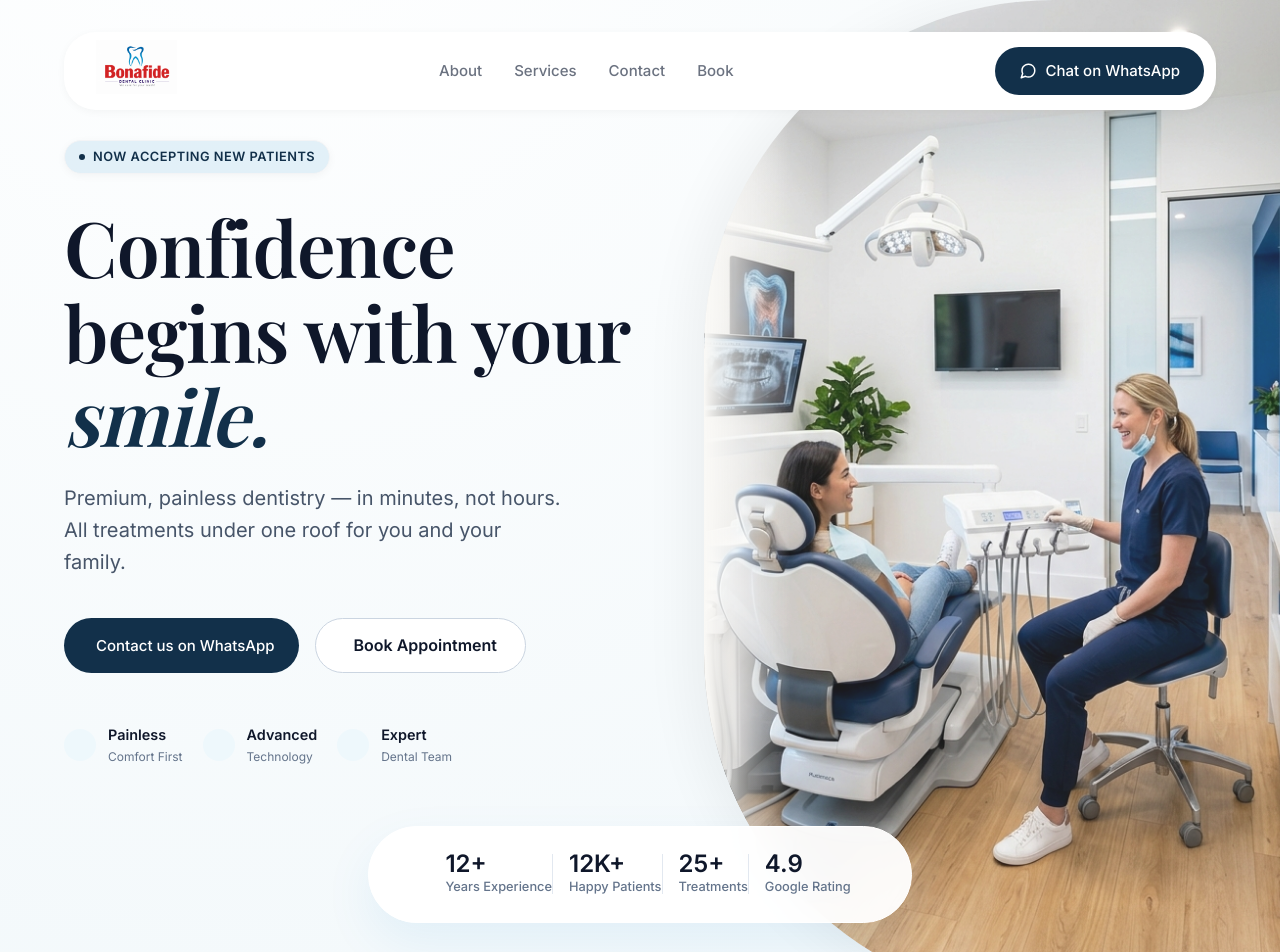
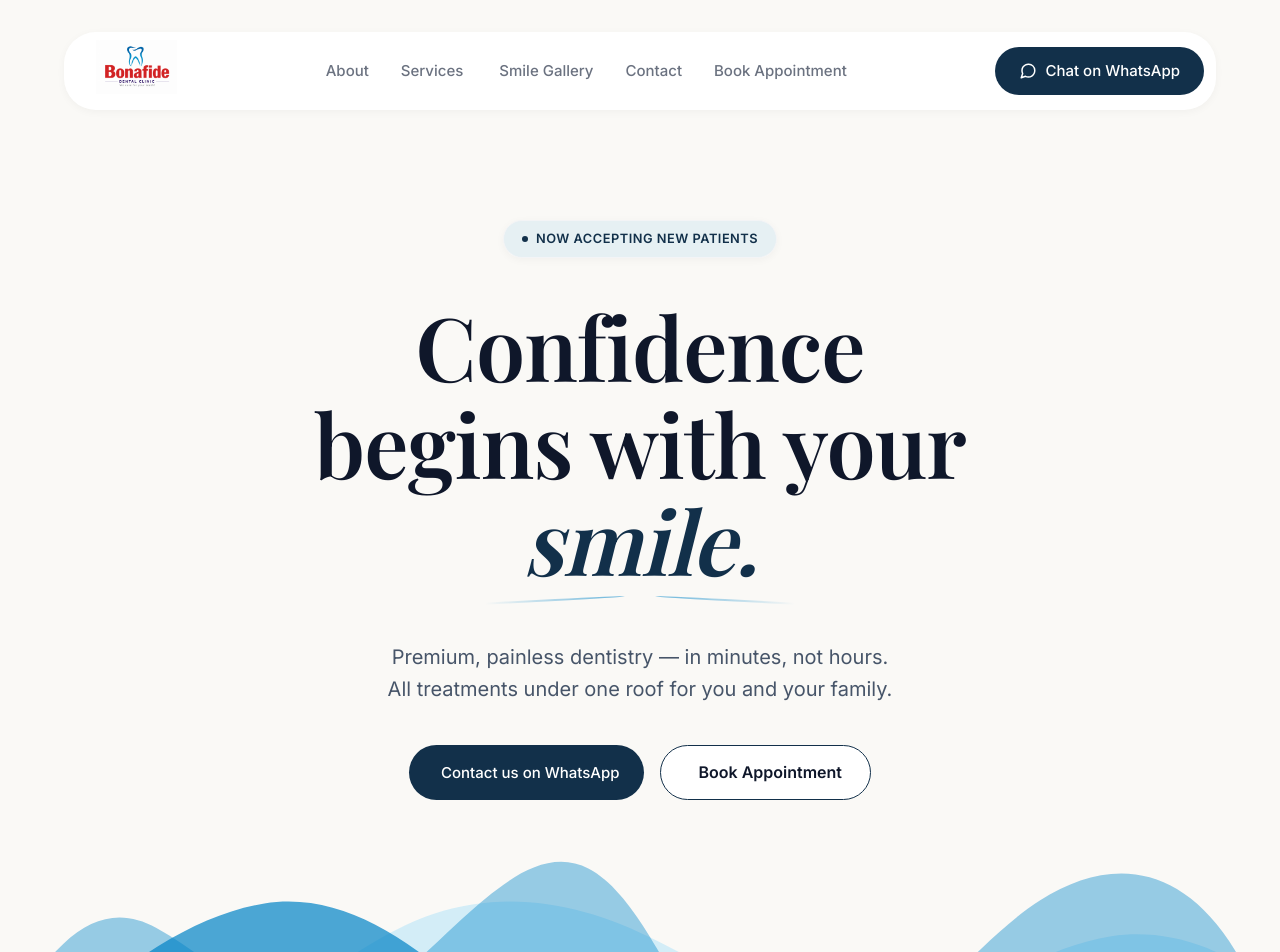
Before and after one commit to AhanaKulkarni/Bonafide-Dental, a React (Vite) app: page / in a window 1280 px wide. Shown: the top 952 px of the page. Built offline with nearby package versions, Linux system fonts and the light colour scheme; a web font is replaced by a local one.

Commit message:
Completely overhaul Hero to the text-only centered design with bottom waves and tooth decoration

```diff
--- a/src/components/Header.jsx
+++ b/src/components/Header.jsx
@@ -24,9 +24,10 @@
 
         <nav className="nav-links">
           <a href="#about">About</a>
-          <a href="#services">Services</a>
+          <a href="#services">Services <i className="fa-solid fa-chevron-down" style={{fontSize: '0.7rem', marginLeft: '4px'}}></i></a>
+          <a href="#gallery">Smile Gallery</a>
           <a href="#contact">Contact</a>
-          <a href="#book">Book</a>
+          <a href="#book">Book Appointment</a>
         </nav>
 
         <a href="https://wa.me/918097140166" target="_blank" rel="noopener noreferrer" className="btn btn-primary">
--- a/src/components/Hero.css
+++ b/src/components/Hero.css
@@ -1,32 +1,24 @@
 .hero {
   position: relative;
-  background: radial-gradient(circle at 20% -20%, #ffffff 0%, #f0f7fa 100%);
-  padding-top: 140px;
-  padding-bottom: 80px;
-  min-height: 95vh;
+  background-color: #faf9f6; /* light beige background */
+  padding-top: 220px;
+  padding-bottom: 240px;
+  min-height: 90vh;
   display: flex;
   flex-direction: column;
+  align-items: center;
+  justify-content: center;
+  text-align: center;
   overflow: hidden;
 }
 
-.hero-grid {
-  display: flex;
-  align-items: center;
-  justify-content: flex-start; /* Align left */
-  flex-grow: 1;
+.hero-content {
   position: relative;
   z-index: 2;
-  min-height: 60vh;
-  width: 100%;
-}
-
-.hero-content {
-  width: 100%;
-  max-width: 55%; /* Prevent overlap with the 45% image */
-  padding-right: 40px;
-  text-align: left;
-  z-index: 2;
-  padding-bottom: 60px;
+  display: flex;
+  flex-direction: column;
+  align-items: center;
+  max-width: 800px;
 }
 
 /* Badge */
@@ -34,19 +26,17 @@
   display: inline-flex;
   align-items: center;
   gap: 8px;
-  background: rgba(2, 132, 199, 0.1);
+  background: rgba(2, 132, 199, 0.08);
   color: var(--color-primary);
-  padding: 6px 14px;
+  padding: 8px 18px;
   border-radius: 20px;
   font-size: 0.8rem;
   font-weight: 600;
   letter-spacing: 0.5px;
-  margin-bottom: 30px;
+  margin-bottom: 40px;
 }
-
 .hero .badge-dot {
-  width: 6px;
-  height: 6px;
+  width: 6px; height: 6px;
   background-color: var(--color-primary);
   border-radius: 50%;
 }
@@ -54,24 +44,52 @@
 /* Typography */
 .hero-title {
   font-family: 'Playfair Display', serif;
-  font-size: 4.8rem;
+  font-size: 5.5rem;
   font-weight: 700;
   line-height: 1.1;
   color: #0f172a;
-  margin-bottom: 24px;
+  margin-bottom: 10px;
   letter-spacing: -1px;
 }
 
-.hero-title em {
+.hero-smile {
   font-style: italic;
   color: var(--color-primary);
+}
+
+.hero-deco {
+  display: flex;
+  align-items: center;
+  justify-content: center;
+  gap: 15px;
+  margin-bottom: 40px;
+  width: 100%;
+}
+.deco-line {
+  height: 2px;
+  width: 140px;
+}
+.deco-line-left {
+  background: linear-gradient(90deg, transparent, rgba(2, 132, 199, 0.6));
+  border-radius: 0 50% 50% 0;
+  transform: rotate(-3deg);
+}
+.deco-line-right {
+  background: linear-gradient(270deg, transparent, rgba(2, 132, 199, 0.6));
+  border-radius: 50% 0 0 50%;
+  transform: rotate(3deg);
+}
+.deco-icon {
+  color: var(--color-primary);
+  font-size: 1.2rem;
+  opacity: 0.9;
 }
 
 .hero-subtitle {
   font-size: 1.25rem;
   color: #475569;
   margin-bottom: 40px;
-  max-width: 500px;
+  max-width: 600px;
   line-height: 1.6;
 }
 
@@ -79,10 +97,11 @@
 .hero-buttons {
   display: flex;
   gap: 16px;
+  justify-content: center;
   margin-bottom: 50px;
 }
 
-.btn-outline-dark {
+.btn-outline-primary {
   display: inline-flex;
   align-items: center;
   justify-content: center;
@@ -95,204 +114,34 @@
   transition: all 0.3s ease;
   background: white;
   color: #0f172a;
-  border: 1px solid #cbd5e1;
+  border: 1px solid var(--color-primary);
+}
+.btn-outline-primary:hover {
+  background: rgba(2, 132, 199, 0.05);
 }
 
-.btn-outline-dark:hover {
-  background: #f1f5f9;
-  border-color: #94a3b8;
-}
-
-/* Features list */
-.hero-features {
-  display: flex;
-  gap: 20px;
-  align-items: center;
-}
-
-.feature-item {
-  display: flex;
-  align-items: center;
-  gap: 12px;
-}
-
-.feature-icon {
-  width: 36px;
-  height: 36px;
-  border-radius: 50%;
-  background: rgba(2, 132, 199, 0.1);
-  color: var(--color-primary);
-  display: flex;
-  align-items: center;
-  justify-content: center;
-  font-size: 0.9rem;
-}
-
-.feature-text {
-  display: flex;
-  flex-direction: column;
-}
-
-.feature-text strong {
-  font-size: 0.9rem;
-  color: #0f172a;
-  font-weight: 600;
-}
-
-.feature-text span {
-  font-size: 0.75rem;
-  color: #64748b;
-}
-
-/* Right side Image */
-.hero-image-container {
+/* Waves */
+.hero-waves {
   position: absolute;
-  right: 0;
-  top: 0;
-  width: 45vw; /* Take exactly 45% of the screen width */
-  height: 100%;
-  z-index: 1;
-  pointer-events: none;
-}
-
-.hero-img {
-  width: 100%;
-  height: 100%;
-  object-fit: cover;
-  object-position: center;
-  border-radius: 350px 0 0 350px;
-  box-shadow: -15px 0 50px rgba(0, 0, 0, 0.05);
-}
-
-.hero-image-overlay {
-  position: absolute;
-  top: 0;
+  bottom: -1px;
   left: 0;
   width: 100%;
-  height: 100%;
-  border-radius: 350px 0 0 350px;
-  background: linear-gradient(90deg, rgba(250,249,246,1) 0%, rgba(250,249,246,0) 15%),
-              linear-gradient(rgba(255,255,255,0.1), rgba(255,255,255,0.1));
+  overflow: hidden;
+  line-height: 0;
+  transform: rotate(180deg);
+  z-index: 1;
 }
-
-/* Stats Bar */
-.hero-stats-wrapper {
+.hero-waves svg {
   position: relative;
-  z-index: 3;
-  margin-top: 0px;
-  display: flex;
-  justify-content: center;
-}
-
-.hero-stats {
-  background: rgba(255, 255, 255, 0.95);
-  backdrop-filter: blur(20px);
-  border: 1px solid rgba(255, 255, 255, 1);
-  box-shadow: 0 20px 50px rgba(2, 132, 199, 0.08);
-  border-radius: 100px;
-  display: flex;
-  align-items: center;
-  justify-content: space-between;
-  padding: 24px 60px;
-  width: 100%;
-  max-width: 1000px;
-}
-
-.stat-card {
-  display: flex;
-  align-items: center;
-  gap: 16px;
-}
-
-.stat-icon {
-  font-size: 1.5rem;
-  color: var(--color-primary);
-}
-
-.stat-text {
-  display: flex;
-  flex-direction: column;
-}
-
-.stat-text strong {
-  font-size: 1.5rem;
-  color: #0f172a;
-  line-height: 1.1;
-  font-weight: 700;
-}
-
-.stat-text span {
-  font-size: 0.8rem;
-  color: #64748b;
-  font-weight: 500;
-}
-
-.stat-divider {
-  width: 1px;
-  height: 40px;
-  background: #e2e8f0;
+  display: block;
+  width: calc(100% + 1.3px);
+  height: 250px;
 }
 
 /* Responsive */
-@media (max-width: 1200px) {
-  .hero-title {
-    font-size: 4rem;
-  }
+@media (max-width: 768px) {
+  .hero-title { font-size: 3.5rem; }
+  .deco-line { width: 60px; }
+  .hero-buttons { flex-direction: column; width: 100%; max-width: 300px; }
+  .hero-waves svg { height: 120px; }
 }
-
-@media (max-width: 992px) {
-  .hero-grid {
-    flex-direction: column;
-    text-align: center;
-  }
-
-  .hero-content {
-    text-align: center;
-    padding-bottom: 20px;
-  }
-
-  .hero-subtitle {
-    margin: 0 auto 40px;
-  }
-
-  .hero-buttons {
-    justify-content: center;
-  }
-
-  .hero-features {
-    justify-content: center;
-    flex-wrap: wrap;
-  }
-
-  .hero-image-container {
-    position: relative;
-    right: 0;
-    top: 0;
-    transform: none;
-    width: 100%;
-    height: 400px;
-    margin-bottom: 40px;
-  }
-
-  .hero-img, .hero-image-overlay {
-    border-radius: 20px;
-  }
-
-  .hero-stats {
-    flex-wrap: wrap;
-    border-radius: 20px;
-    padding: 30px;
-    gap: 30px;
-    justify-content: center;
-  }
-
-  .stat-divider {
-    display: none;
-  }
-}
-
-@media (max-width: 768px) {
-  .hero-title {
-    font-size: 3rem;
-  }
-}
--- a/src/components/Hero.jsx
+++ b/src/components/Hero.jsx
@@ -1,18 +1,10 @@
 import React from 'react';
 import './Hero.css';
-import heroBg from '../assets/hero_bg.jpg';
 
 const Hero = () => {
   return (
     <section className="hero" id="home">
-      {/* Background Image Container spanning to right edge */}
-      <div className="hero-image-container">
-        <img src={heroBg} alt="Bonafide Dental Clinic" className="hero-img" />
-        <div className="hero-image-overlay"></div>
-      </div>
-
-      <div className="hero-grid container">
-        <div className="hero-content">
+      <div className="hero-content container">
         <div className="badge">
           <span className="badge-dot"></span>
           NOW ACCEPTING NEW PATIENTS
@@ -20,8 +12,13 @@
 
         <h1 className="hero-title">
           Confidence<br />
-            begins with your <em>smile.</em>
+          begins with your <span className="hero-smile">smile.</span>
         </h1>
+        <div className="hero-deco">
+          <div className="deco-line deco-line-left"></div>
+          <i className="fa-solid fa-tooth deco-icon"></i>
+          <div className="deco-line deco-line-right"></div>
+        </div>
 
         <p className="hero-subtitle">
           Premium, painless dentistry — in minutes, not hours.<br />
@@ -32,71 +29,19 @@
           <a href="https://wa.me/918097140166?text=Hi%20Bonafide%20Dental,%20I'd%20like%20to%20book%20a%20consultation." target="_blank" rel="noopener noreferrer" className="btn btn-primary">
             <i className="fa-brands fa-whatsapp"></i> Contact us on WhatsApp
           </a>
-            <a href="#book" className="btn btn-outline-dark">
+          <a href="#book" className="btn btn-outline-primary">
             <i className="fa-regular fa-calendar"></i> Book Appointment
           </a>
         </div>
-
-          <div className="hero-features">
-            <div className="feature-item">
-              <div className="feature-icon"><i className="fa-solid fa-shield-halved"></i></div>
-              <div className="feature-text">
-                <strong>Painless</strong>
-                <span>Comfort First</span>
-              </div>
-            </div>
-            <div className="feature-item">
-              <div className="feature-icon"><i className="fa-solid fa-wand-magic-sparkles"></i></div>
-              <div className="feature-text">
-                <strong>Advanced</strong>
-                <span>Technology</span>
-              </div>
-            </div>
-            <div className="feature-item">
-              <div className="feature-icon"><i className="fa-solid fa-user-doctor"></i></div>
-              <div className="feature-text">
-                <strong>Expert</strong>
-                <span>Dental Team</span>
-              </div>
-            </div>
-          </div>
-        </div>
       </div>
 
-      <div className="hero-stats-wrapper container">
-        <div className="hero-stats">
-          <div className="stat-card">
-            <i className="fa-solid fa-calendar-check stat-icon"></i>
-            <div className="stat-text">
-              <strong>12+</strong>
-              <span>Years Experience</span>
-            </div>
-          </div>
-          <div className="stat-divider"></div>
-          <div className="stat-card">
-            <i className="fa-regular fa-face-smile stat-icon"></i>
-            <div className="stat-text">
-              <strong>12K+</strong>
-              <span>Happy Patients</span>
-            </div>
-          </div>
-          <div className="stat-divider"></div>
-          <div className="stat-card">
-            <i className="fa-solid fa-suitcase-medical stat-icon"></i>
-            <div className="stat-text">
-              <strong>25+</strong>
-              <span>Treatments</span>
-            </div>
-          </div>
-          <div className="stat-divider"></div>
-          <div className="stat-card">
-            <i className="fa-regular fa-star stat-icon"></i>
-            <div className="stat-text">
-              <strong>4.9</strong>
-              <span>Google Rating</span>
-            </div>
-          </div>
-        </div>
+      {/* Soft Blue Layered Waves at the bottom */}
+      <div className="hero-waves">
+        <svg data-name="Layer 1" xmlns="http://www.w3.org/2000/svg" viewBox="0 0 1200 120" preserveAspectRatio="none">
+          <path d="M0,0V46.29c47.79,22.2,103.59,32.17,158,28,70.36-5.37,136.33-33.31,206.8-37.5C438.64,32.43,512.34,53.67,583,72.05c69.27,18,138.3,24.88,209.4,13.08,36.15-6,69.85-17.84,104.45-29.34C989.49,25,1113-14.29,1200,52.47V0Z" opacity=".2" fill="#38bdf8"></path>
+          <path d="M0,0V15.81C13,36.92,27.64,56.86,47.69,72.05,99.41,111.27,165,111,224.58,91.58c31.15-10.15,60.09-26.07,89.67-39.8,40.92-19,84.73-46,130.83-49.67,36.26-2.85,70.9,9.42,98.6,31.56,31.77,25.39,62.32,62,103.63,73,40.44,10.79,81.35-6.69,119.13-24.28s75.16-39,116.92-43.05c59.73-5.85,113.28,22.88,168.9,38.84,30.2,8.66,59,6.17,87.09-7.5,22.43-10.89,48-26.93,60.65-49.24V0Z" opacity=".4" fill="#0284c7"></path>
+          <path d="M0,0V5.63C149.93,59,314.09,71.32,475.83,42.57c43-7.64,84.23-20.12,127.61-26.46,59-8.63,112.48,12.24,165.56,35.4C827.93,77.22,886,95.24,951.2,90c86.53-7,172.46-45.71,248.8-84.81V0Z" opacity=".7" fill="#0284c7"></path>
+        </svg>
       </div>
     </section>
   );
```
Lines whose indentation alone changed are shown as unchanged.
